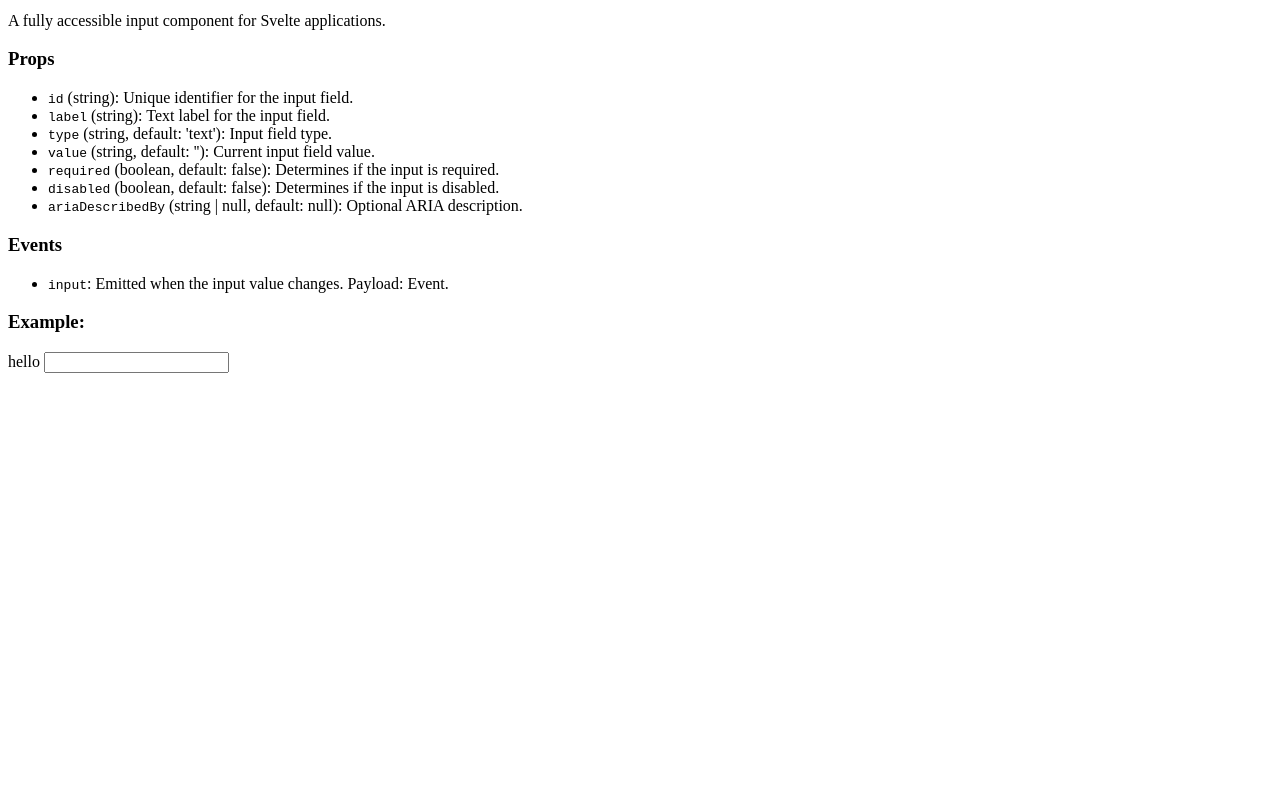
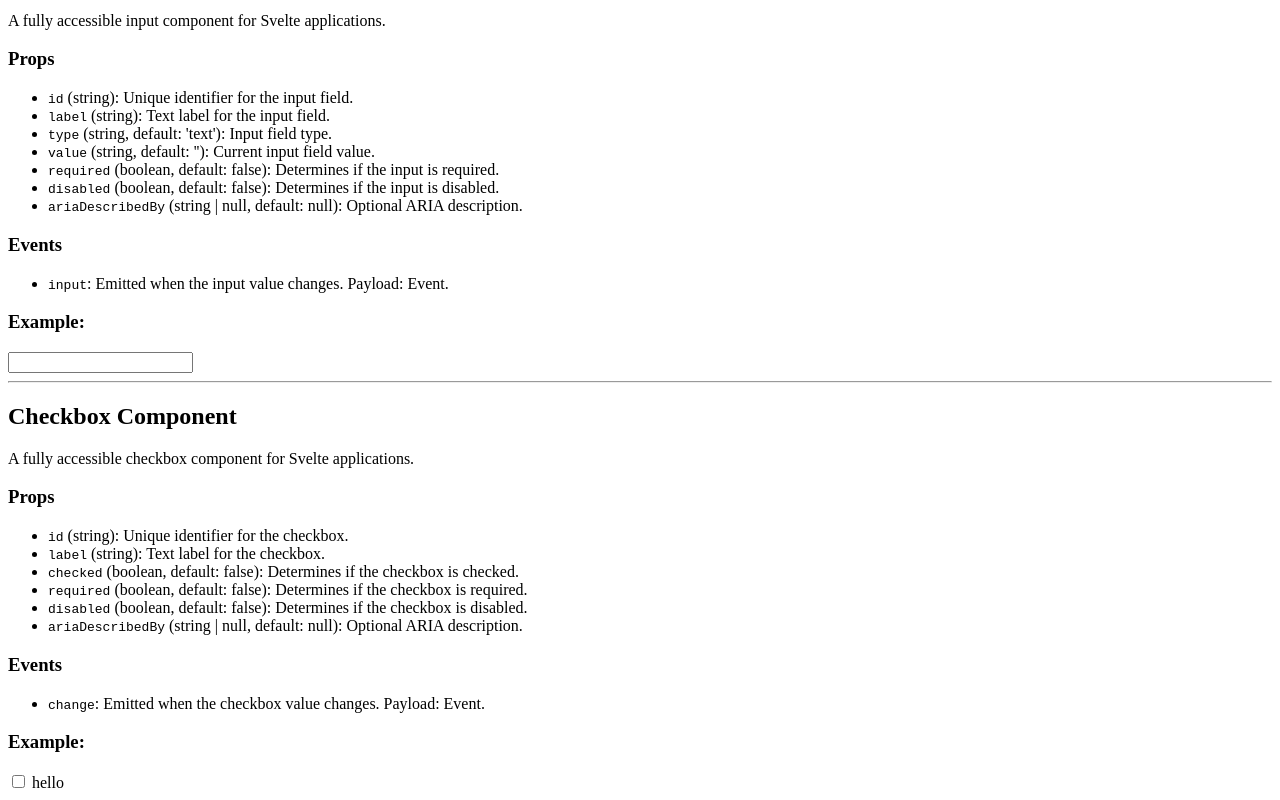
Before and after one commit to tretapey/svelte-primitives, a SvelteKit app: page / in a window 1280 px wide. Shown: the part 540-1340 px from the top of the page. Before the commit the page ends 921 px from the top, so only its background shows below. Built offline with nearby package versions, Linux system fonts and the light colour scheme.

Commit message:
Add checkbox and uuid

```diff
--- a/package.json
+++ b/package.json
@@ -44,5 +44,9 @@
 	},
 	"svelte": "./dist/index.js",
 	"types": "./dist/index.d.ts",
-	"type": "module"
+	"type": "module",
+	"dependencies": {
+		"@types/uuid": "^9.0.1",
+		"uuid": "^9.0.0"
+	}
 }
--- /dev/null
+++ b/src/lib/Checkbox/index.svelte
@@ -0,0 +1,32 @@
+<!-- Checkbox.svelte -->
+<script lang="ts">
+	import { createEventDispatcher } from 'svelte';
+	import { v4 as uuidv4 } from 'uuid';
+
+	export let id = uuidv4();
+	export let label = '';
+	export let checked = false;
+	export let required = false;
+	export let disabled = false;
+	export let ariaDescribedBy: string | null = null;
+
+	const dispatch = createEventDispatcher<{ change: Event }>();
+
+	function handleChange(event: Event) {
+		dispatch('change', event);
+	}
+</script>
+
+<label for={id}>
+	<input
+		{id}
+		type="checkbox"
+		{checked}
+		{required}
+		{disabled}
+		aria-describedby={ariaDescribedBy}
+		on:change={handleChange}
+		{...$$restProps}
+	/>
+	{label}
+</label>
--- a/src/lib/Input/index.svelte
+++ b/src/lib/Input/index.svelte
@@ -1,6 +1,9 @@
 <!-- Input.svelte -->
 <script lang="ts">
-	export let id = 'input';
+	import { createEventDispatcher } from 'svelte';
+	import { v4 as uuidv4 } from 'uuid';
+
+	export let id = uuidv4();
 	export let label = '';
 	export let type = 'text';
 	export let value = '';
@@ -9,7 +12,6 @@
 	export let disabled = false;
 	export let ariaDescribedBy: string | null = null;
 
-	import { createEventDispatcher } from 'svelte';
 	const dispatch = createEventDispatcher<{ input: Event }>();
 
 	function handleInput(event: Event) {
--- a/src/lib/index.js
+++ b/src/lib/index.js
@@ -1,3 +1,4 @@
 // Reexport your entry components here
-export { default as PButton } from './Button/index.svelte';
-export { default as PInput } from './Input/index.svelte';
+export { default as Button } from './Button/index.svelte';
+export { default as Input } from './Input/index.svelte';
+export { default as Checkbox } from './Checkbox/index.svelte';
--- a/src/routes/+page.svelte
+++ b/src/routes/+page.svelte
@@ -1,5 +1,5 @@
 <script>
-	import { PButton, PInput } from '$lib';
+	import { Button, Input, Checkbox } from '$lib';
 </script>
 
 <h1>Primitives</h1>
@@ -21,7 +21,7 @@
 </ul>
 
 <h3>Example:</h3>
-<PButton />
+<Button />
 
 <hr />
 
@@ -47,4 +47,31 @@
 </ul>
 
 <h3>Example:</h3>
-<PInput label="hello" />
+<Input />
+
+<hr />
+
+<h2>Checkbox Component</h2>
+<p>A fully accessible checkbox component for Svelte applications.</p>
+
+<h3>Props</h3>
+<ul>
+	<li><code>id</code> (string): Unique identifier for the checkbox.</li>
+	<li><code>label</code> (string): Text label for the checkbox.</li>
+	<li><code>checked</code> (boolean, default: false): Determines if the checkbox is checked.</li>
+	<li>
+		<code>required</code> (boolean, default: false): Determines if the checkbox is required.
+	</li>
+	<li>
+		<code>disabled</code> (boolean, default: false): Determines if the checkbox is disabled.
+	</li>
+	<li><code>ariaDescribedBy</code> (string | null, default: null): Optional ARIA description.</li>
+</ul>
+
+<h3>Events</h3>
+<ul>
+	<li><code>change</code>: Emitted when the checkbox value changes. Payload: Event.</li>
+</ul>
+
+<h3>Example:</h3>
+<Checkbox label="hello" />
```
Also changed, not shown: 2 other files (tests, documents, lock files or other folders).
